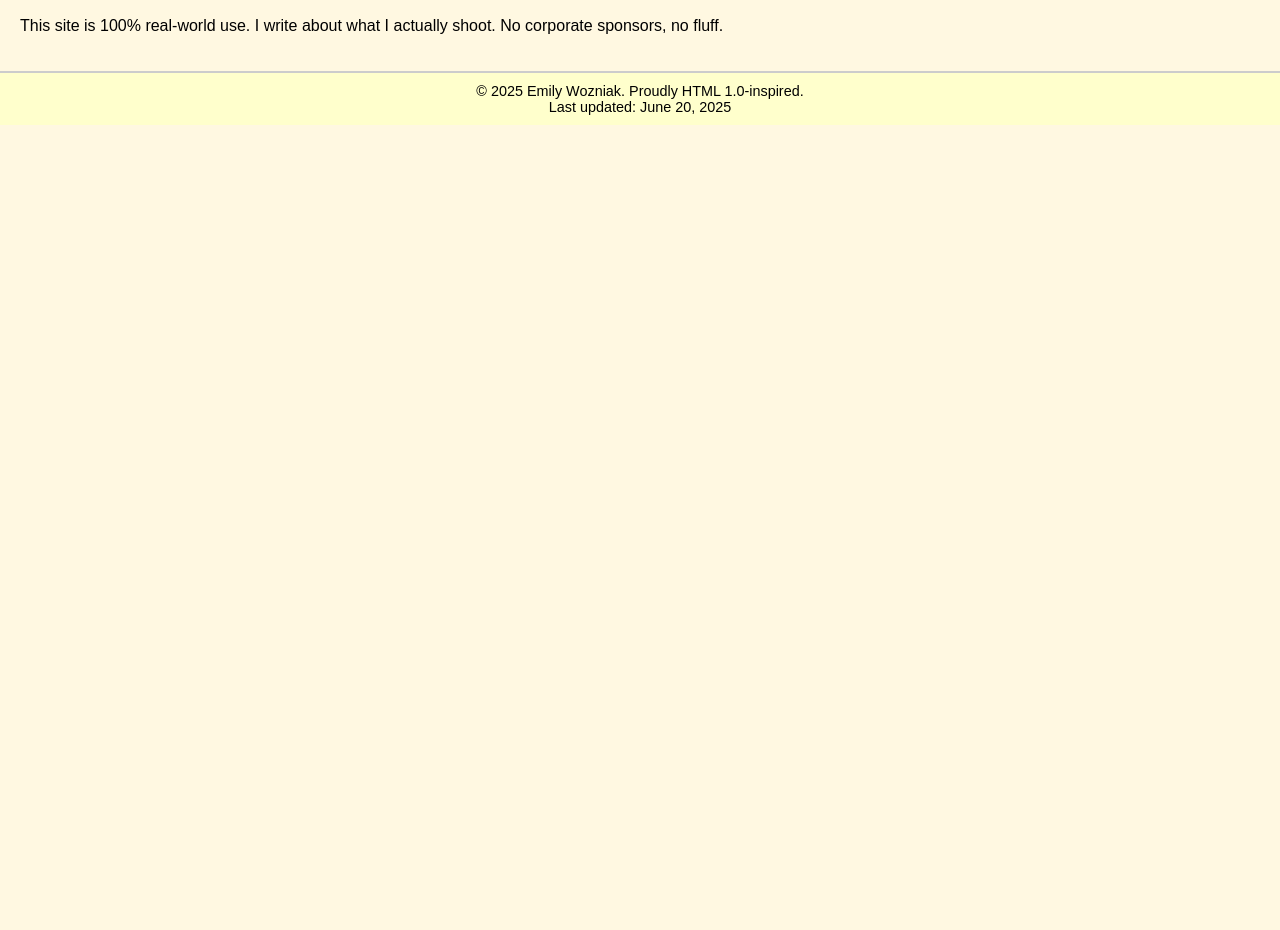
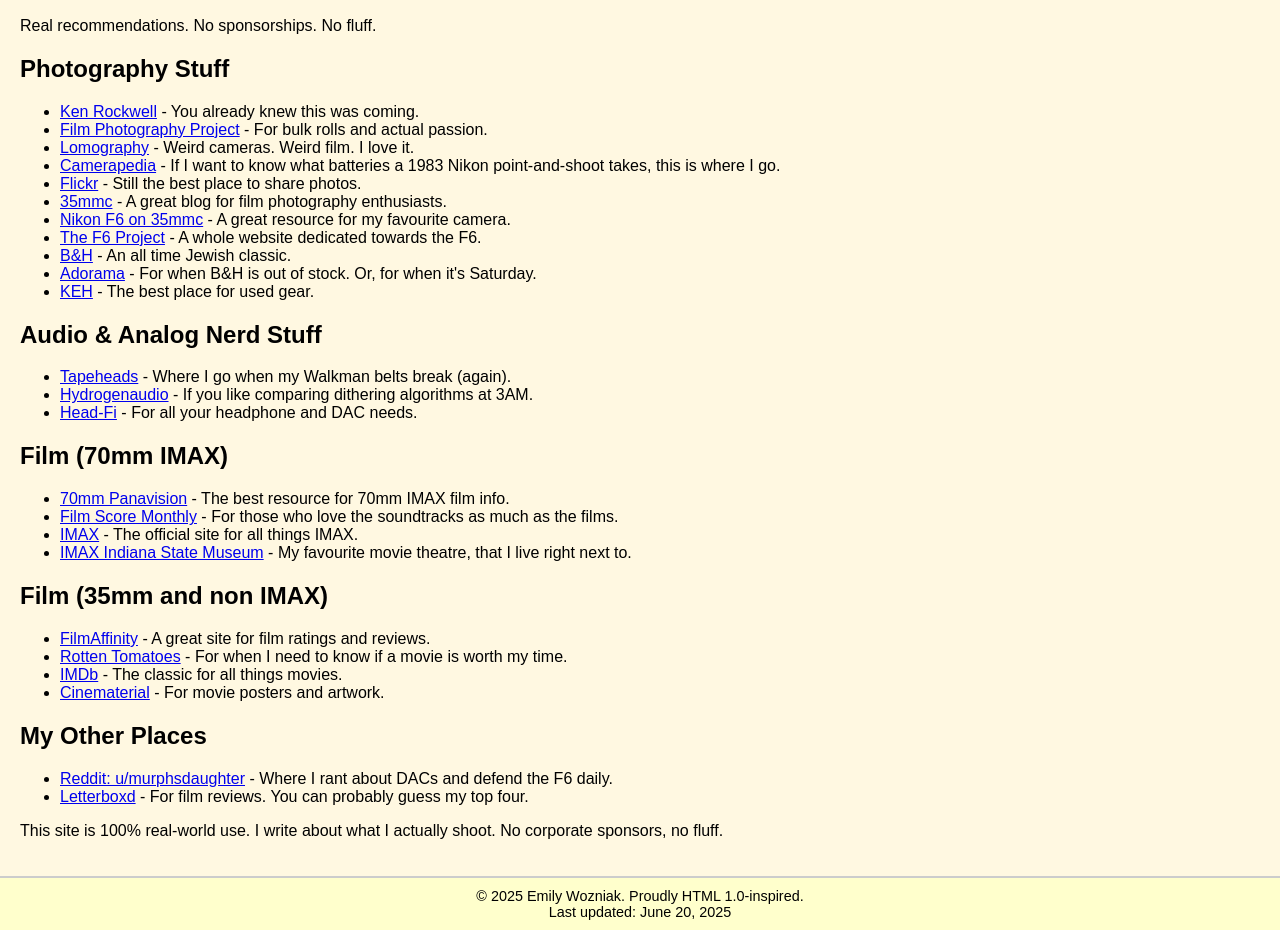
Before and after one commit to emilyx86/emilyx86.github.io, a plain HTML site: page links/index.html in a window 1280 px wide. Shown: the part 258-1188 px from the top of the page. Before the commit the page ends 800 px from the top, so only its background shows below. Drawn offline with Linux system fonts and the light colour scheme.

Commit message:
Update links page with new resources and improve meta tags for better SEO

```diff
--- a/links/index.html
+++ b/links/index.html
@@ -3,16 +3,16 @@
 <head>
   <meta charset="UTF-8">
   <meta name="viewport" content="width=device-width, initial-scale=1.0">
-  <meta property="og:title" content="Emily Wozniak - The Female Ken Rockwell.">
-  <meta property="og:description" content="Film reviews, both of movies and cameras, including 70mm IMAX film. Tech reviews, camera reviews, lens reviews, and more. Proud Nikon F6 user.">
+  <meta property="og:title" content="Emily Wozniak - The Female Ken Rockwell. - Links.">
+  <meta property="og:description" content="Links to some of my favourite photography and film resources, including camera reviews, film tests, and more.">
   <meta property="og:url" content="https://www.emilywozniak.com/">
   <meta property="og:type" content="website">
   <meta property="og:image" content="https://www.emilywozniak.com/preview.jpg">
   <meta name="twitter:card" content="summary_large_image">
-  <meta name="twitter:title" content="Emily Wozniak - The Female Ken Rockwell.">
-  <meta name="twitter:description" content="Film reviews, both of movies and cameras, including 70mm IMAX film. Tech reviews, camera reviews, lens reviews, and more. Proud Nikon F6 user.">
+  <meta name="twitter:title" content="Emily Wozniak - The Female Ken Rockwell. - Links.">
+  <meta name="twitter:description" content="Links to some of my favourite photography and film resources, including camera reviews, film tests, and more.">
   <meta name="twitter:image" content="https://www.emilywozniak.com/preview.jpg">
-  <title>Emily Wozniak</title>
+  <title>Emily Wozniak - Links</title>
   <link rel="stylesheet" href="style.css">
   <link rel="apple-touch-icon" sizes="180x180" href="/apple-touch-icon.png">
   <link rel="icon" type="image/png" sizes="32x32" href="/favicon-32x32.png">
@@ -42,6 +42,50 @@
 
   <main>
     <h2>Links.</h2>
+    <p>Real recommendations. No sponsorships. No fluff.</p>
+     <h2>Photography Stuff</h2>
+    <ul>
+      <li><a href="https://www.kenrockwell.com/" target="_blank">Ken Rockwell</a> - You already knew this was coming.</li>
+      <li><a href="https://www.filmphotographyproject.com/" target="_blank">Film Photography Project</a> - For bulk rolls and actual passion.</li>
+      <li><a href="https://www.lomography.com/" target="_blank">Lomography</a> - Weird cameras. Weird film. I love it.</li>
+      <li><a href="https://www.camerapedia.fandom.com/" target="_blank">Camerapedia</a> - If I want to know what batteries a 1983 Nikon point-and-shoot takes, this is where I go.</li>
+      <li><a href="https://www.flickr.com/" target="_blank">Flickr</a> - Still the best place to share photos.</li>
+      <li><a href="https://www.35mmc.com/" target="_blank">35mmc</a> - A great blog for film photography enthusiasts.</li>
+      <li><a href="https://www.35mmc.com/nikon-f6/" target="_blank">Nikon F6 on 35mmc</a> - A great resource for my favourite camera.</li>
+      <li><a href="https://f6project.com/" target="_blank">The F6 Project</a> - A whole website dedicated towards the F6.</li>
+      <li><a href="https://www.bhphotovideo.com/" target="_blank">B&H</a> - An all time Jewish classic.</li>
+      <li><a href="https://www.adorama.com/" target="_blank">Adorama</a> - For when B&H is out of stock. Or, for when it's Saturday.</li>
+      <li><a href="https://www.keh.com/" target="_blank">KEH</a> - The best place for used gear.</li>
+    </ul>
+
+    <h2>Audio & Analog Nerd Stuff</h2>
+    <ul>
+      <li><a href="https://www.tapeheads.net/" target="_blank">Tapeheads</a> - Where I go when my Walkman belts break (again).</li>
+      <li><a href="https://hydrogenaud.io/" target="_blank">Hydrogenaudio</a> - If you like comparing dithering algorithms at 3AM.</li>
+      <li><a href="https://www.head-fi.org/" target="_blank">Head-Fi</a> - For all your headphone and DAC needs.</li>
+    </ul>
+
+    <h2>Film (70mm IMAX)</h2>
+    <ul>
+      <li><a href="https://www.70mmpanavision.com/" target="_blank">70mm Panavision</a> - The best resource for 70mm IMAX film info.</li>
+      <li><a href="https://www.filmscoremonthly.com/" target="_blank">Film Score Monthly</a> - For those who love the soundtracks as much as the films.</li>
+      <li><a href="https://www.imax.com/" target="_blank">IMAX</a> - The official site for all things IMAX.</li>
+      <li><a href="https://www.imax.com/imax-indiana-state-museum-oo" target="_blank">IMAX Indiana State Museum</a> - My favourite movie theatre, that I live right next to.</li>
+    </ul>
+
+    <h2>Film (35mm and non IMAX)</h2>
+    <ul>
+      <li><a href="https://www.filmaffinity.com/" target="_blank">FilmAffinity</a> - A great site for film ratings and reviews.</li>
+      <li><a href="https://www.rottentomatoes.com/" target="_blank">Rotten Tomatoes</a> - For when I need to know if a movie is worth my time.</li>
+      <li><a href="https://www.imdb.com/" target="_blank">IMDb</a> - The classic for all things movies.</li>
+      <li><a href="https://www.cinematerial.com/" target="_blank">Cinematerial</a> - For movie posters and artwork.</li>
+    </ul>
+
+    <h2>My Other Places</h2>
+    <ul>
+      <li><a href="https://reddit.com/u/murphsdaughter" target="_blank">Reddit: u/murphsdaughter</a> - Where I rant about DACs and defend the F6 daily.</li>
+      <li><a href="https://boxd.it/f3lZr" target="_blank">Letterboxd</a> - For film reviews. You can probably guess my top four.</li>
+    </ul>
 
     <p>This site is 100% real-world use. I write about what I actually shoot. No corporate sponsors, no fluff.</p>
   </main>
```
